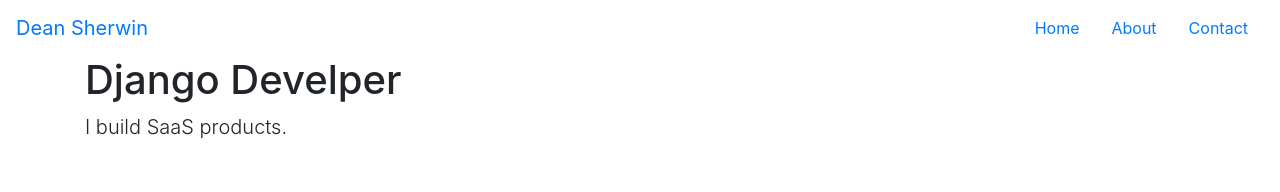
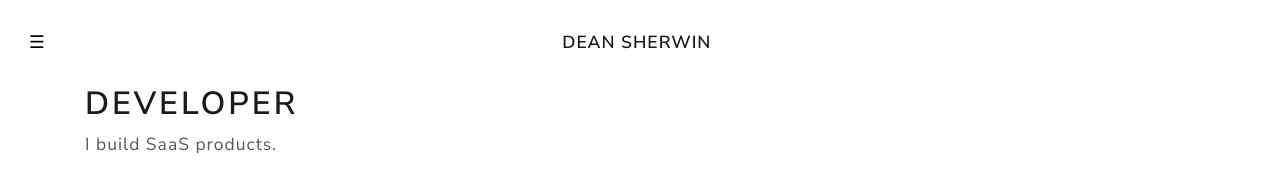
Before and after one commit to DeanSherwin/deansherwin_com, a plain HTML site: page index.html in a window 1280 px wide. Drawn offline with nearby package versions, Linux system fonts and the light colour scheme.

Commit message:
navabr central brand

```diff
--- a/index.html
+++ b/index.html
@@ -12,31 +12,37 @@
     <title>Dean Sherwin | Software and Web Developer </title>
 
     <!-- Bootstrap core CSS -->
-    <link rel="stylesheet" href="https://maxcdn.bootstrapcdn.com/bootstrap/4.0.0/css/bootstrap.min.css" integrity="sha384-Gn5384xqQ1aoWXA+058RXPxPg6fy4IWvTNh0E263XmFcJlSAwiGgFAW/dAiS6JXm" crossorigin="anonymous">
+    <link rel="stylesheet" href="https://bootswatch.com/4/lux/bootstrap.min.css" crossorigin="anonymous">
 
   </head>
 
   <body>
 
     <nav class="navbar navbar-inverse navbar-fixed-top">
-      <a class="navbar-brand" href="#">Dean Sherwin</a>
-      <ul class="nav nav-pills">
+      <button class="navbar-toggler navbar-toggler-right" type="button" data-toggle="collapse" data-target="#collapsingNavbar">
+      ☰
+      </button>
+      <a class="navbar-brand mx-auto pr-4 pr-md-5" href="#">Dean Sherwin</a>
+      <div class="navbar-collapse collapse" id="collapsingNavbar">
+        <ul class="navbar-nav">
           <li class="nav-item active">
-          <a class="nav-link" href="#">Home <span class="sr-only">(current)</span></a>
+            <a class="nav-link" href="#">Home</a>
           </li>
           <li class="nav-item">
-          <a class="nav-link" href="#">About</a>
+            <a class="nav-link" href="#">Features</a>
           </li>
           <li class="nav-item">
-          <a class="nav-link" href="#">Contact</a>
+            <a class="nav-link" href="#">Wow</a>
           </li>
         </ul>
+      </div>
     </nav>
+
 
     <div class="container">
 
       <div class="starter-template">
-        <h1>Django Develper</h1>
+        <h1>Developer</h1>
         <p class="lead">I build SaaS products.</p>
       </div>
 
```
Lines whose indentation alone changed are shown as unchanged.
